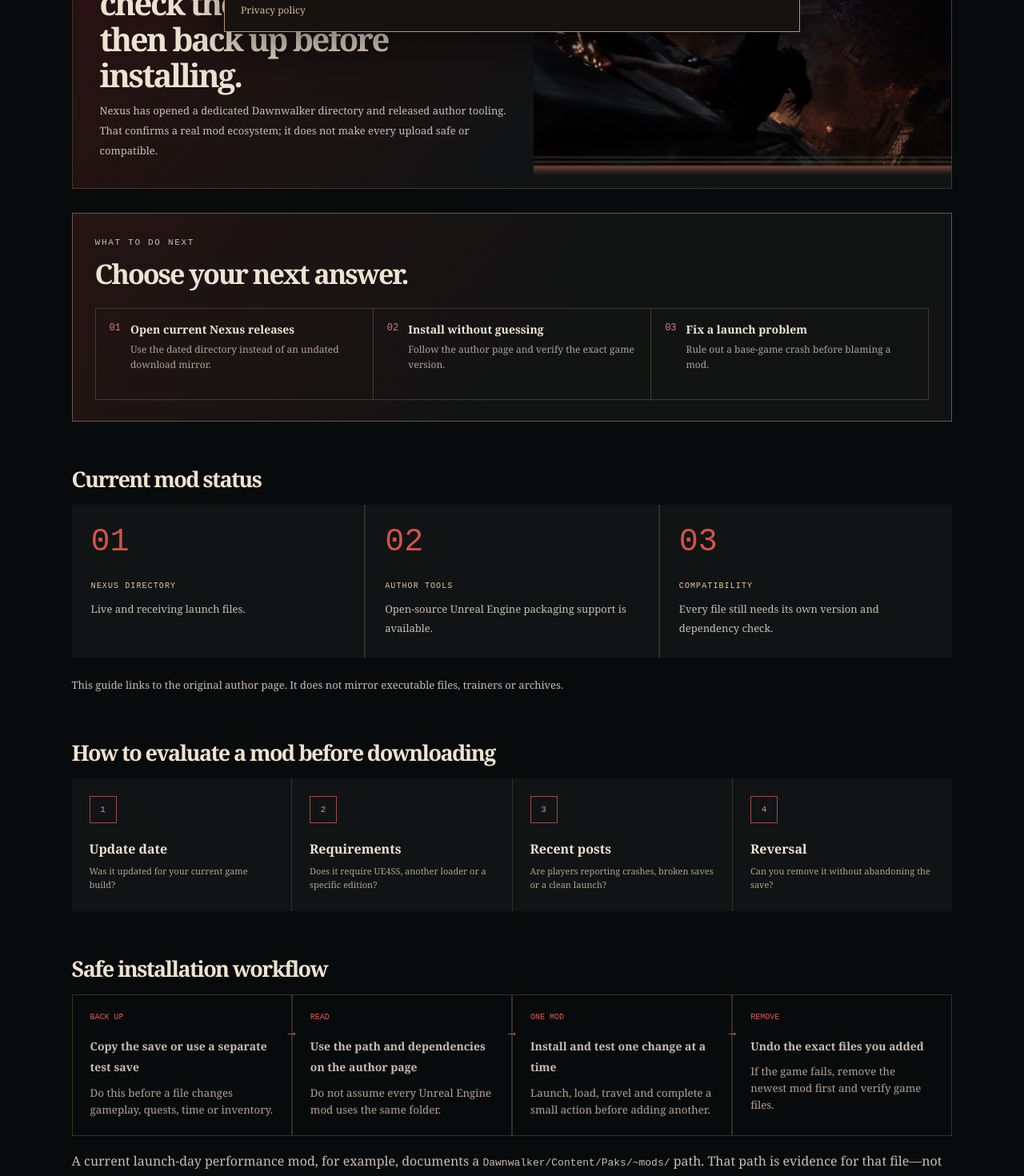
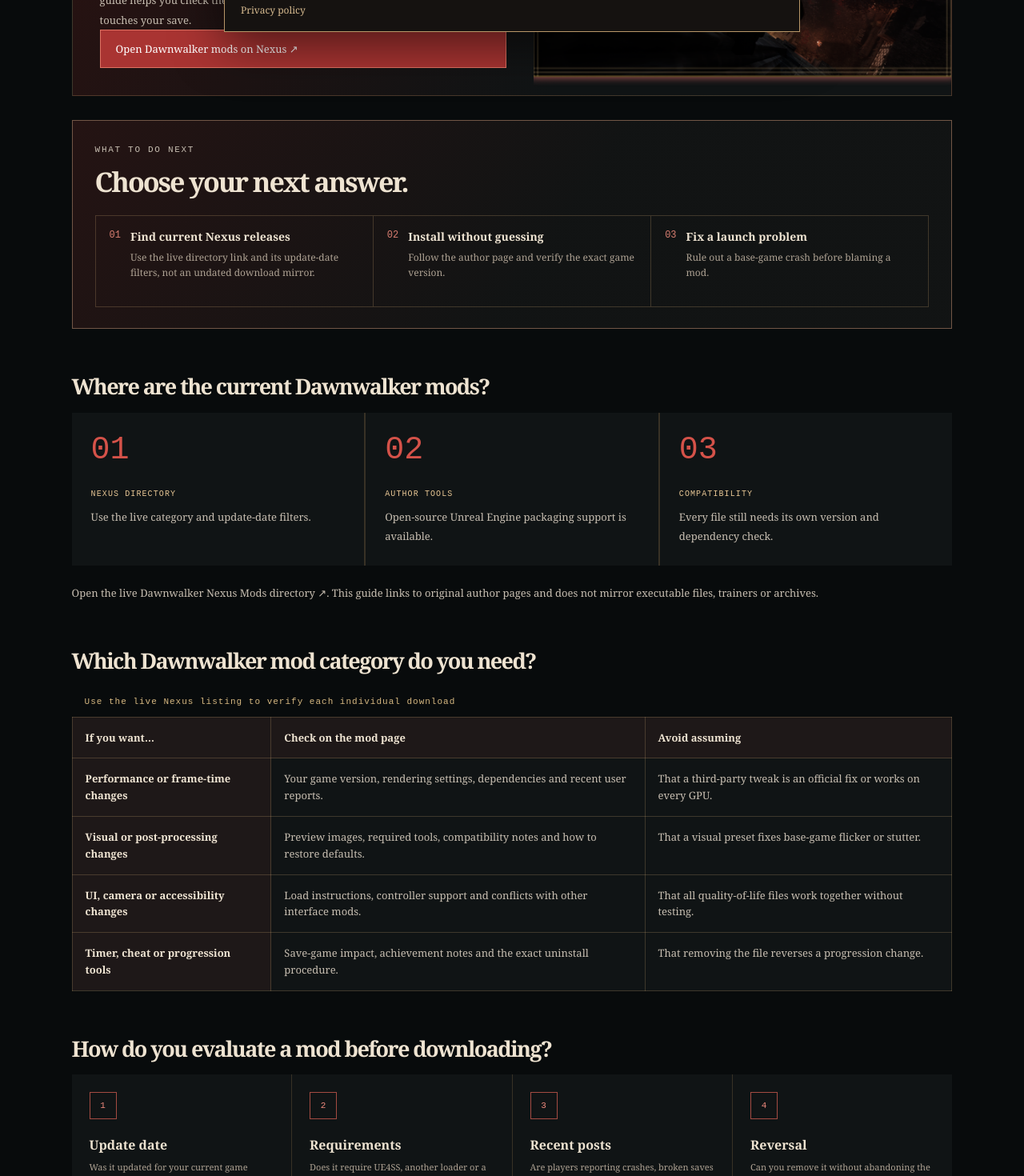
Before and after one commit to wencun/dawnwalker.cc, a Next.js app: page /mods in a window 1280 px wide. Shown: the part 740-2210 px from the top of the page at 80% size. Built offline with nearby package versions, Linux system fonts and the light colour scheme.

Commit message:
Improve mods search intent and add flicker guide

```diff
--- a/app/known-issues/page.tsx
+++ b/app/known-issues/page.tsx
@@ -11,6 +11,7 @@
     "Blood of Dawnwalker black screen",
     "Blood of Dawnwalker stuttering fix",
     "Dawnwalker controller bug",
+    "Dawnwalker flickering",
   ],
 );
 
@@ -41,7 +42,7 @@
     sections={[
       {
         title: "Current launch status",
-        body: <div className="fact-grid"><p><b>Developer acknowledged</b>Gamepad sprint interruption is listed in the September 3 Known Issues thread.</p><p><b>Temporary workaround</b>Lower controller sensitivity from 1.0 to 0.8; PC Steam users can also test Square/Raw input.</p><p><b>Repeated report</b>Some PC players report startup black screens, cutscene crashes or crashes returning on the same scene.</p><p><b>Performance reports</b>Stutter, frame pacing and a 30 FPS cinematic cap are reported; results vary by system.</p></div>,
+        body: <div className="fact-grid"><p><b>Developer acknowledged</b>Gamepad sprint interruption is listed in the September 3 Known Issues thread.</p><p><b>Temporary workaround</b>Lower controller sensitivity from 1.0 to 0.8; PC Steam users can also test Square/Raw input.</p><p><b>Repeated report</b>Some PC players report startup black screens, cutscene crashes or crashes returning on the same scene.</p><p><b>Performance reports</b>Stutter, frame pacing and a 30 FPS cinematic cap are reported; results vary by system.</p><p><b>Visual reports</b>PC shimmer and PS5 Pro flicker reports now have a separate <Link href="/flickering-fix">platform-specific diagnostic guide</Link>.</p></div>,
       },
       {
         title: "Controller movement: the clearest reproducible workaround",
--- a/app/mods/page.tsx
+++ b/app/mods/page.tsx
@@ -3,27 +3,27 @@
 import { GuidePage, guideMetadata } from "../guide-page";
 
 export const metadata = guideMetadata(
-  "The Blood of Dawnwalker Mods: Nexus, Installation & Best Launch Mods",
-  "Find current The Blood of Dawnwalker mods, the Nexus Mods page, safe installation checks, performance-mod context and how to remove a broken mod.",
+  "Dawnwalker Mods (Nexus): Categories, Install Guide & Safety Checks",
+  "Find The Blood of Dawnwalker mods on Nexus Mods, compare current mod categories, check game-version compatibility and install or remove mods safely.",
   "/mods",
-  ["The Blood of Dawnwalker mods", "Blood of Dawnwalker Nexus Mods", "Dawnwalker performance mod", "Dawnwalker disable timer mod", "how to install Dawnwalker mods"],
+  ["Dawnwalker mods", "The Blood of Dawnwalker mods", "Blood of Dawnwalker Nexus Mods", "Dawnwalker Nexus Mods", "Dawnwalker performance mod", "Dawnwalker disable timer mod", "how to install Dawnwalker mods"],
 );
 
 export default function ModsPage() {
   return <GuidePage
-    eyebrow="PC MODS · LIVE DIRECTORY"
-    title="The Blood of Dawnwalker mods: what is available and how to install safely"
-    dek="The mod scene is live, but launch-week files can become incompatible quickly. Start with the official game page on Nexus, verify the supported game version and change one thing at a time so a broken save or startup crash is easier to diagnose."
-    checked="September 4, 2026"
-    quickAnswer={<div className="answer-visual"><div><span>QUICK ANSWER</span><h2>Use a trusted mod page, check the game version, then back up before installing.</h2><p>Nexus has opened a dedicated Dawnwalker directory and released author tooling. That confirms a real mod ecosystem; it does not make every upload safe or compatible.</p></div><Image src="/dawnwalker-night.png" alt="Coen using a vampire traversal ability at night in The Blood of Dawnwalker" width={1280} height={720} priority /></div>}
+    eyebrow="DAWNWALKER MODS · NEXUS DIRECTORY"
+    title="Dawnwalker mods: Nexus categories and safe installation"
+    dek="Looking for Dawnwalker mods? Start with the live Nexus Mods directory, then match each download to your game version, required tools and save-risk level before installing it."
+    checked="September 5, 2026"
+    quickAnswer={<div className="answer-visual"><div><span>START HERE · NEXUS MODS</span><h2>Where can you find current Dawnwalker mods?</h2><p>The live Nexus directory is the right starting point for current downloads. This guide helps you check the version, requirements and removal path before a file touches your save.</p><a className="primary" href="https://www.nexusmods.com/games/thebloodofdawnwalker/mods" target="_blank" rel="noreferrer">Open Dawnwalker mods on Nexus ↗</a></div><Image src="/dawnwalker-night.png" alt="Coen using a vampire traversal ability at night in The Blood of Dawnwalker" width={1280} height={720} priority /></div>}
     nextSteps={[
-      { label: "Open current Nexus releases", href: "#current-mods", description: "Use the dated directory instead of an undated download mirror." },
+      { label: "Find current Nexus releases", href: "#current-mods", description: "Use the live directory link and its update-date filters, not an undated download mirror." },
       { label: "Install without guessing", href: "#install", description: "Follow the author page and verify the exact game version." },
       { label: "Fix a launch problem", href: "/known-issues", description: "Rule out a base-game crash before blaming a mod." },
     ]}
     faqs={[
+      { question: "Where can I download Dawnwalker mods?", answer: "Use the dedicated The Blood of Dawnwalker directory on Nexus Mods. Check each file's game version, requirements, recent posts and update date before downloading." },
       { question: "Does The Blood of Dawnwalker support mods?", answer: "A dedicated Nexus Mods directory is live, and Nexus released open-source Unreal Engine mod-author tools for the game. Individual files can still break after game updates." },
-      { question: "Where can I download Dawnwalker mods?", answer: "Use the dedicated The Blood of Dawnwalker game page on Nexus Mods and read each file's description, requirements, posts and update date before downloading." },
       { question: "Is there a Dawnwalker performance mod?", answer: "A launch-day Nexus upload advertises performance and frame-time changes. Treat it as a third-party configuration, not an official patch, and verify its current compatibility and user reports first." },
       { question: "Is there a mod that disables the 30-day timer?", answer: "Players are actively requesting timer-control mods, but this guide does not recommend one until a current release can be inspected and reproduced on the live game version." },
     ]}
@@ -34,9 +34,10 @@
       { label: "Bandai Namco — official gameplay and time-system recap", href: "https://en.bandainamcoent.eu/dawnwalker/news/the-blood-of-dawnwalker-gameplay-reveal-recap" },
     ]}
     sections={[
-      { title: "Current mod status", body: <><div id="current-mods" className="mod-status"><div><b>01</b><span>NEXUS DIRECTORY</span><p>Live and receiving launch files.</p></div><div><b>02</b><span>AUTHOR TOOLS</span><p>Open-source Unreal Engine packaging support is available.</p></div><div><b>03</b><span>COMPATIBILITY</span><p>Every file still needs its own version and dependency check.</p></div></div><p className="note">This guide links to the original author page. It does not mirror executable files, trainers or archives.</p></> },
-      { title: "How to evaluate a mod before downloading", body: <div className="visual-checklist"><div><span>1</span><b>Update date</b><small>Was it updated for your current game build?</small></div><div><span>2</span><b>Requirements</b><small>Does it require UE4SS, another loader or a specific edition?</small></div><div><span>3</span><b>Recent posts</b><small>Are players reporting crashes, broken saves or a clean launch?</small></div><div><span>4</span><b>Reversal</b><small>Can you remove it without abandoning the save?</small></div></div> },
-      { title: "Safe installation workflow", body: <><ol id="install" className="install-flow"><li><span>BACK UP</span><b>Copy the save or use a separate test save</b><small>Do this before a file changes gameplay, quests, time or inventory.</small></li><li><span>READ</span><b>Use the path and dependencies on the author page</b><small>Do not assume every Unreal Engine mod uses the same folder.</small></li><li><span>ONE MOD</span><b>Install and test one change at a time</b><small>Launch, load, travel and complete a small action before adding another.</small></li><li><span>REMOVE</span><b>Undo the exact files you added</b><small>If the game fails, remove the newest mod first and verify game files.</small></li></ol><p>A current launch-day performance mod, for example, documents a <code>Dawnwalker/Content/Paks/~mods/</code> path. That path is evidence for that file—not permission to ignore another author&apos;s instructions.</p></> },
+      { title: "Where are the current Dawnwalker mods?", body: <><div id="current-mods" className="mod-status"><div><b>01</b><span>NEXUS DIRECTORY</span><p>Use the live category and update-date filters.</p></div><div><b>02</b><span>AUTHOR TOOLS</span><p>Open-source Unreal Engine packaging support is available.</p></div><div><b>03</b><span>COMPATIBILITY</span><p>Every file still needs its own version and dependency check.</p></div></div><p className="note"><a href="https://www.nexusmods.com/games/thebloodofdawnwalker/mods" target="_blank" rel="noreferrer">Open the live Dawnwalker Nexus Mods directory ↗</a>. This guide links to original author pages and does not mirror executable files, trainers or archives.</p></> },
+      { title: "Which Dawnwalker mod category do you need?", body: <table className="editorial-table"><caption>Use the live Nexus listing to verify each individual download</caption><thead><tr><th scope="col">If you want…</th><th scope="col">Check on the mod page</th><th scope="col">Avoid assuming</th></tr></thead><tbody><tr><th scope="row">Performance or frame-time changes</th><td>Your game version, rendering settings, dependencies and recent user reports.</td><td>That a third-party tweak is an official fix or works on every GPU.</td></tr><tr><th scope="row">Visual or post-processing changes</th><td>Preview images, required tools, compatibility notes and how to restore defaults.</td><td>That a visual preset fixes base-game flicker or stutter.</td></tr><tr><th scope="row">UI, camera or accessibility changes</th><td>Load instructions, controller support and conflicts with other interface mods.</td><td>That all quality-of-life files work together without testing.</td></tr><tr><th scope="row">Timer, cheat or progression tools</th><td>Save-game impact, achievement notes and the exact uninstall procedure.</td><td>That removing the file reverses a progression change.</td></tr></tbody></table> },
+      { title: "How do you evaluate a mod before downloading?", body: <div className="visual-checklist"><div><span>1</span><b>Update date</b><small>Was it updated for your current game build?</small></div><div><span>2</span><b>Requirements</b><small>Does it require UE4SS, another loader or a specific edition?</small></div><div><span>3</span><b>Recent posts</b><small>Are players reporting crashes, broken saves or a clean launch?</small></div><div><span>4</span><b>Reversal</b><small>Can you remove it without abandoning the save?</small></div></div> },
+      { title: "How do you install a Dawnwalker mod safely?", body: <><ol id="install" className="install-flow"><li><span>BACK UP</span><b>Copy the save or use a separate test save</b><small>Do this before a file changes gameplay, quests, time or inventory.</small></li><li><span>READ</span><b>Use the path and dependencies on the author page</b><small>Do not assume every Unreal Engine mod uses the same folder.</small></li><li><span>ONE MOD</span><b>Install and test one change at a time</b><small>Launch, load, travel and complete a small action before adding another.</small></li><li><span>REMOVE</span><b>Undo the exact files you added</b><small>If the game fails, remove the newest mod first and verify game files.</small></li></ol><p>A current launch-day performance mod, for example, documents a <code>Dawnwalker/Content/Paks/~mods/</code> path. That path is evidence for that file—not permission to ignore another author&apos;s instructions.</p></> },
       { title: "Performance mods versus official fixes", body: <div className="fact-grid"><p><b>Performance mod</b>Third-party changes may adjust Unreal Engine settings. They can trade image quality, stability or streaming behavior for frame time.</p><p><b>Official patch</b>A developer update can change files and invalidate old mod assumptions. Re-test after every patch.</p><p><b>Timer or cheat tools</b>These can alter progression and achievements. Keep them away from the only copy of a long save.</p><p><b>Visual presets</b>ReShade and color presets are subjective; screenshots should disclose the preset and post-processing.</p></div> },
       { title: "The mods players are asking for", body: <ul><li>More consistent frame pacing and reduced traversal stutter.</li><li>Timer controls for players who want to explore without spending segments.</li><li>HUD, ultrawide, camera and accessibility adjustments.</li><li>Visual presets and quality-of-life changes.</li></ul> },
       { title: "If a mod breaks the game", body: <p>Remove the newest file, restore its documented configuration changes, verify the game files in the storefront and test an unmodded save. If the same failure remains without mods, use the <Link href="/known-issues">known-issues tracker</Link> and include the game version, GPU, driver and exact error.</p> },
--- a/app/page.tsx
+++ b/app/page.tsx
@@ -11,13 +11,14 @@
 };
 
 const cards = [
+  ["Visual issue", "Screen flickering or shimmering?", "Use a separate PC and PS5 Pro diagnostic path instead of treating every display symptom as the same bug.", "/flickering-fix"],
   ["Patch 1.0.2", "What did the latest hotfix fix?", "Check the official quest, controller and known-issue changes before trying an old workaround.", "/patch-notes"],
   ["PC fix", "Crashing or stuttering?", "Match the exact symptom to the official Full Screen workaround or safe crash checks.", "/crash-and-stutter-fix"],
   ["Quest route", "Forge It Anew sword shards", "Follow the illustrated route from St. Mihai's note to all three shards, Uriashi and the ritual.", "/forge-it-anew"],
   ["Time consequence", "What happens after 30 days?", "See the story consequence, what remains playable and the two-save plan before the deadline.", "/what-happens-after-30-days"],
   ["Endings", "How many endings are there?", "Use a spoiler-marked outcome guide and save plan instead of replaying the whole opening blind.", "/endings"],
   ["Walkthrough", "Quest order, choices and missable answers", "Start with the prologue route, then open a focused answer for the exact quest or choice blocking your run.", "/walkthrough"],
-  ["PC mods", "Current mods and safe installation", "Find current Nexus releases, installation paths, version checks and the risks to consider before changing a save.", "/mods"],
+  ["PC mods", "Dawnwalker mods on Nexus", "Open the live Nexus directory, then use version, dependency and save-safety checks before installing.", "/mods"],
   ["Launch fix", "Controller stops sprinting or slows down?", "Follow the illustrated Steam Input deadzone workaround for diagonal movement, with separate PC and PS5 guidance.", "/controller-movement-fix"],
   ["Prologue answer", "How many spoonfuls of herbs?", "Choose hot water and three spoonfuls in Withering Away to prepare Esme's medicine correctly.", "/how-many-spoonfuls-of-herbs"],
   ["Release date", "When does The Blood of Dawnwalker release?", "September 3, 2026. See supported platforms, time zones and official sources.", "/release-date"],
```
Also changed, not shown: app/flickering-fix/page.tsx (added, +40 -0 lines), 1 other file (tests, documents, lock files or other folders).
